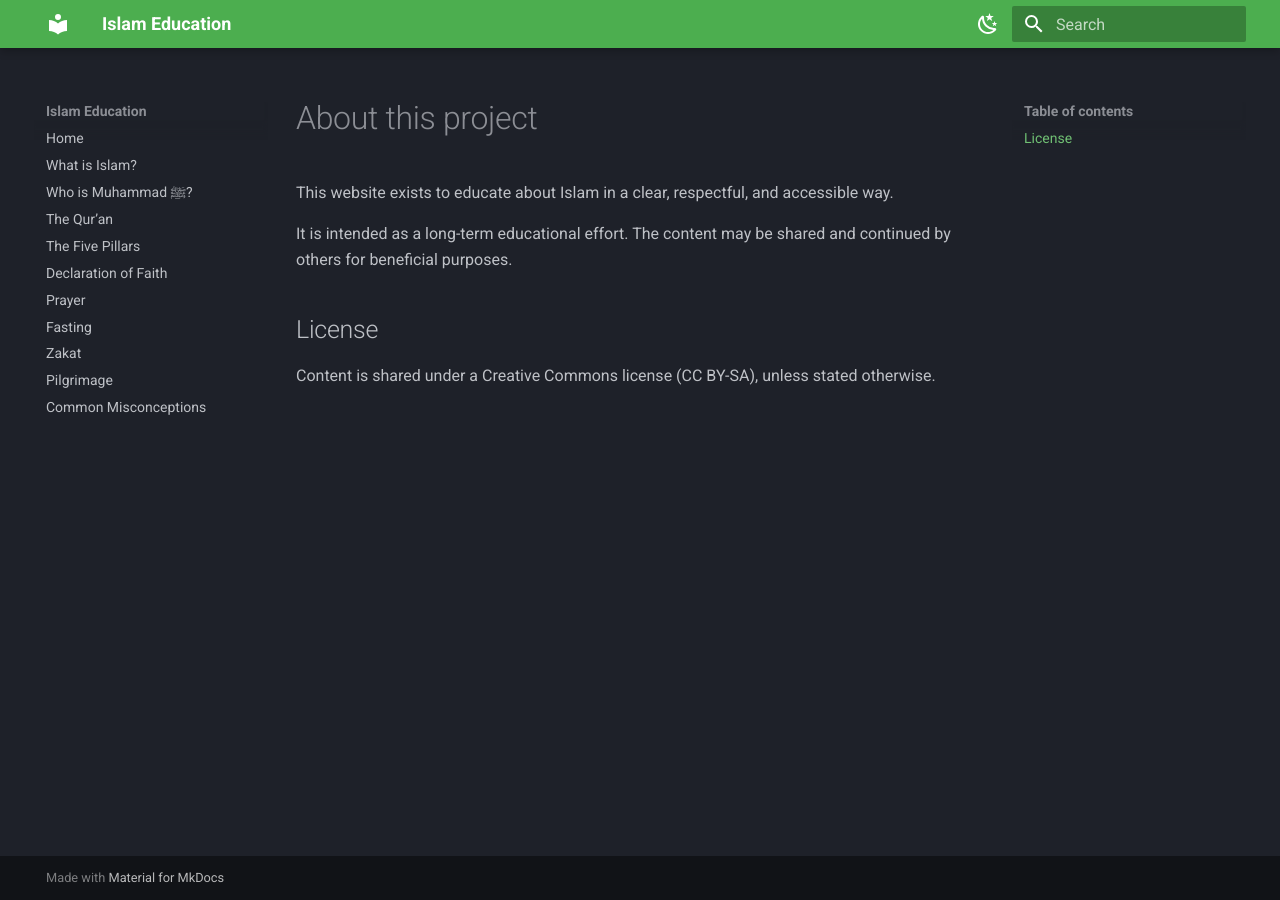
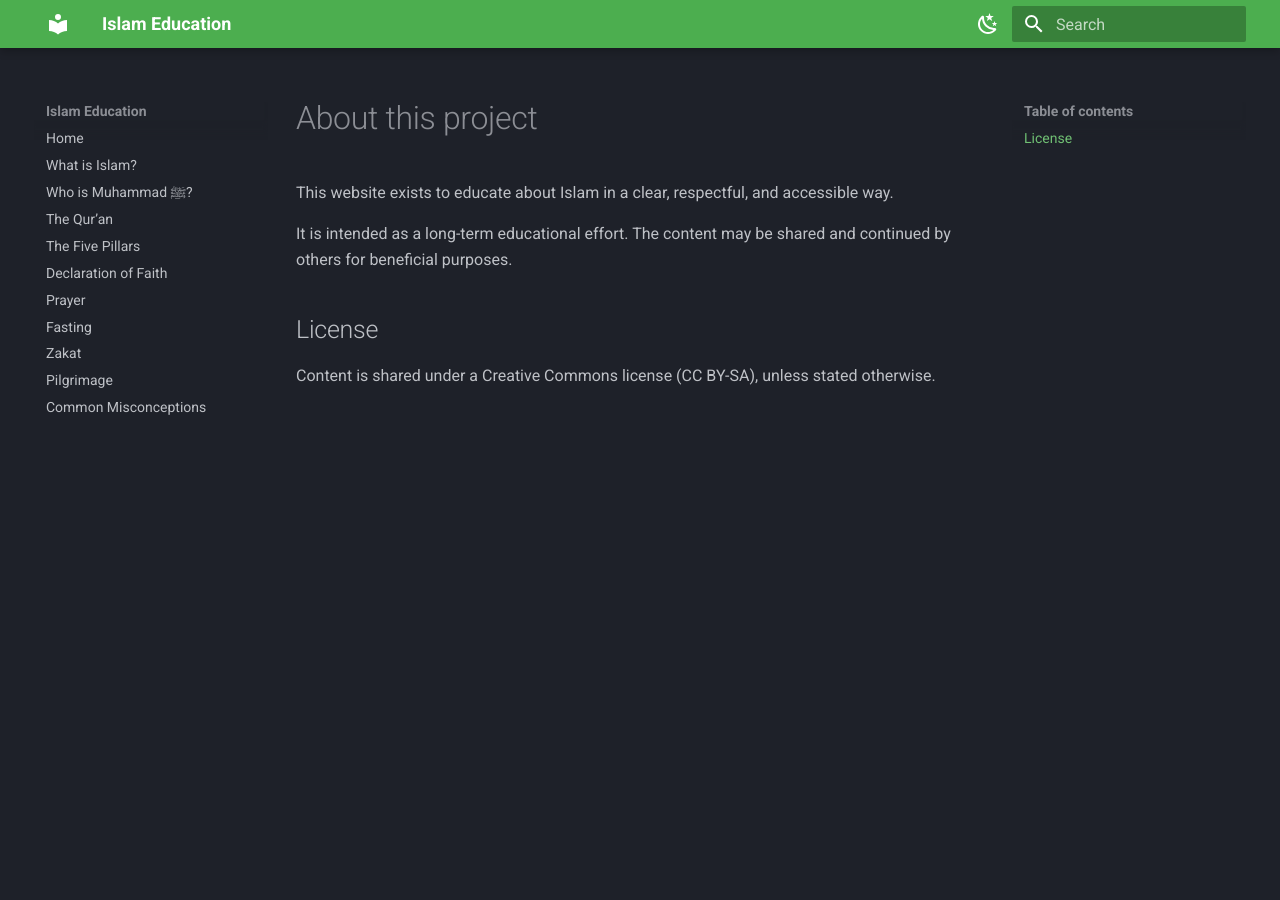
Before and after one commit to islam-education/islam-education, an MkDocs documentation site: the page built from docs/about.md, in a window 1280 px wide. Built offline with MkDocs 1.6.1 and Material for MkDocs 9.7.7, drawn with Linux system fonts in a browser that asks for light colours.

Commit message:
Update extra.css

```diff
--- a/docs/stylesheets/extra.css
+++ b/docs/stylesheets/extra.css
@@ -1,3 +1,10 @@
+/* Hide the “Made with Material for MkDocs” footer line */
+.md-footer-meta {
+  display: none !important;
+}
+
+
+
 /* Hero wrapper */
 .ie-hero {
   margin: 1.2rem 0 1.2rem;
```
